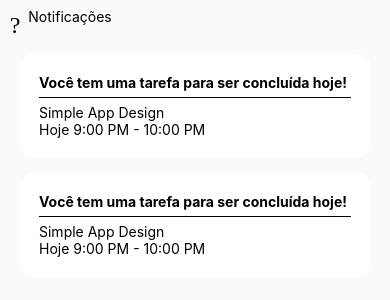
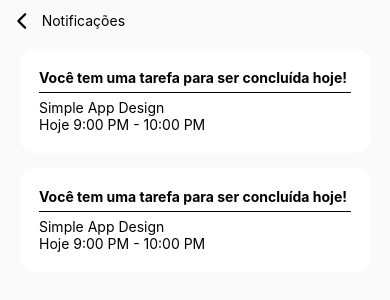
Before and after one commit to https-dre/mindful-nest-app, a React Native app: screen /NotificationScreen in a window 390 px wide. Shown: the top 300 px of the page. Built offline with nearby package versions, Linux system fonts and the light colour scheme.

Commit message:
Prepara o visual do projeto para a build

```diff
--- a/App.js
+++ b/App.js
@@ -32,7 +32,7 @@ const App = () => {
     <AppStateProvider>
       <TouchableWithoutFeedback onPress={Keyboard.dismiss}>
       <NavigationContainer style={{flex: 1}}>
-          <Stack.Navigator screenOptions={{headerShown: false}} initialRouteName="BottomTab">
+          <Stack.Navigator screenOptions={{headerShown: false}} initialRouteName="LoginOrRegister">
             <Stack.Screen name="LoginOrRegister" component={LoginOrRegister} />
             <Stack.Screen name="CreateAccount" component={CreateAccount} />
             <Stack.Screen name="Security" component={Security} />
--- a/components/Plan.js
+++ b/components/Plan.js
@@ -1,10 +1,10 @@
 import { View, StyleSheet, Text, TouchableOpacity, SectionList, } from "react-native";
+import Icon from "react-native-vector-icons/Entypo";
+import BasicLoginStyle from "../screens/Login/BasicLoginStyles";
+import { useNavigation } from "@react-navigation/native";
 
-import Icon from "react-native-vector-icons/Entypo"
-
-import BasicLoginStyle from "../screens/Login/BasicLoginStyles"
-
-export const Plan = ({name, price = "15,00", hasMessage = true, data, repeat, desconto=20}) => {
+export const Plan = ({ name, price = "15,00", hasMessage = true, data, repeat, desconto = 20 }) => {
+  const navigation = useNavigation();
   let finalMessage = null
 
   if (hasMessage != false) {
@@ -37,7 +37,7 @@ export const Plan = ({name, price = "15,00", hasMessage = true, data, repeat, de
         />
       </View>
 
-      <TouchableOpacity style={[BasicLoginStyle.buttonDefaultStyle, {marginTop: 20}]}>
+      <TouchableOpacity style={[BasicLoginStyle.buttonDefaultStyle, {marginTop: 20}]} onPress={() => navigation.navigate("BottomTab")}>
         <Text style={{fontWeight: "bold", color: "white"}}>Escolher e Continuar</Text>
       </TouchableOpacity>
 
--- a/screens/Login/ChoosePlan.js
+++ b/screens/Login/ChoosePlan.js
@@ -24,7 +24,7 @@ export const ChoosePlan = () => {
       <Text style={[BasicLoginStyle.titleSpaceGrotesk, {margin: 20, maxWidth: 250, fontSize: 40}]}>Escolha um Plano</Text>
 
       <ScrollView style={{alignSelf: "center"}}>
-        <Plan data={data} price={15.00} name="Premium" repeat="Mensal" desconto={20} />
+        <Plan data={data} price={25.00} name="Premium" repeat="Mensal" desconto={20} />
         <Plan data={freePlanData} price={0} name="Gratuito" hasMessage={false}/>
       </ScrollView>
 
--- a/screens/NotificationScreen.js
+++ b/screens/NotificationScreen.js
@@ -7,7 +7,7 @@ export const NotificationScreen = () => {
   return (
     <SafeAreaView style={styles.tela}>
       <TouchableOpacity style={styles.outbtn} onPress={() => navigation.goBack()  }>
-        <Icon name="back" size={24} color="black" />
+        <Icon name="chevron-back" size={24} color="black" />
         <Text>  Notificações</Text>
       </TouchableOpacity>
       <View style={styles.item}>
@@ -40,6 +40,7 @@ const styles = StyleSheet.create({
     flexDirection: "row",
     width: "95%",
     alignSelf: "center",
+    alignItems: "center"
   },
   item: {
     marginTop: "2%",
@@ -51,8 +52,7 @@ const styles = StyleSheet.create({
     borderRadius: 15,
   },
   title: {
-    fontWeight: "bold",
-
+    fontWeight: "bold"
   },
   line: {
     marginBottom: "2%",
```
